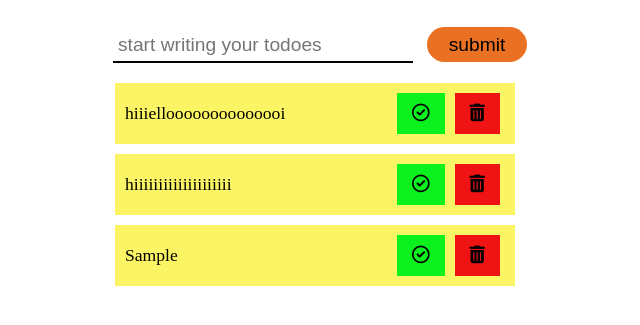
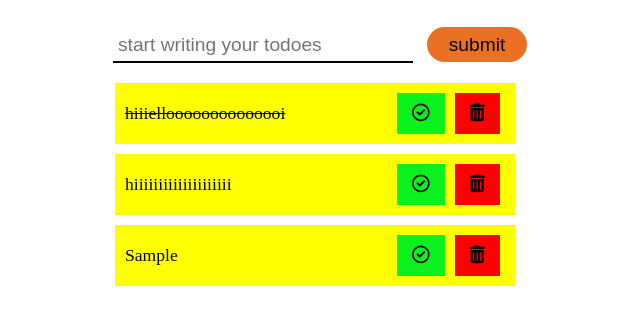
Before and after one commit to annu1245/JS-foundation, a plain HTML site: page Todo/index.html in a window 1280 px wide. Both pictures are taken after typing "Sample" into the empty fields and a click on the button "submit". Shown: the part 69-394 px from the top of the page, without its empty margins (269-909 px from the left). Drawn offline with Linux system fonts and the light colour scheme.

Commit message:
Remove and stripe todo

```diff
--- a/Todo/index.html
+++ b/Todo/index.html
@@ -17,7 +17,7 @@
             </div>
             <div id="list">
             <div class="elem">
-                <spam class="text">hiiielloooooooooooooi</spam>
+                <spam class="text textEffect">hiiielloooooooooooooi</spam>
                 <spam class="icon1"><i class="fa-regular fa-circle-check"></i></spam>
                 <spam class="icon2"><i class="fa-solid fa-trash-can"></i></spam>
             </div>
--- a/Todo/style.css
+++ b/Todo/style.css
@@ -37,7 +37,7 @@ input :focus{
 }
 
 .elem {
-    background-color: rgb(251, 244, 100);
+    background-color:yellow;
     width: 400px;
     display: flex;
     padding: 10px;
@@ -58,7 +58,7 @@ input :focus{
 }
 
 .icon2 {
-    background-color: rgb(240, 19, 19);
+    background-color: red;
     padding: 10px 15px;
     margin: 0px 5px;
     cursor: pointer;
@@ -66,3 +66,7 @@ input :focus{
 .fa-trash-can, .fa-circle-check {
     pointer-events: none;
 }
+
+.textEffect {
+    text-decoration: line-through;
+}
--- a/Todo/todo.js
+++ b/Todo/todo.js
@@ -4,14 +4,15 @@ text = document.querySelector('input');
 testbtn = document.getElementById('test');
 
 submintBtn.addEventListener("click", function() {
-    if(text.value != '') {
+    input_val = text.value.trim()
+    if(input_val != '') {
 
         elemDiv = document.createElement('div');
         elemDiv.classList.add('elem');
 
         textDiv = document.createElement('spam');
         textDiv.classList.add('text');
-        textDiv.innerText = text.value;
+        textDiv.innerText = input_val;
 
         icon1 = document.createElement('spam');
         icon1.classList.add('icon1');
@@ -26,17 +27,26 @@ submintBtn.addEventListener("click", function() {
         elemDiv.appendChild(icon2);
         listDiv.appendChild(elemDiv);
 
-        text.value = "";
-    }else {
+
+
+        document.querySelectorAll('.icon2').forEach((icon2) => {
+            icon2.addEventListener('click', (item) => {
+                test = item.target.parentElement;
+                test.remove();
+              });
+        });
+
+        document.querySelectorAll('.icon1').forEach((icon1) => {
+            icon1.addEventListener('click', (el) => {
+                fc = el.target.parentNode.firstChild;
+                fc.classList.add('textEffect');
+              });
+        });
+
+       text.value = '';
+
+
+    } else {
         alert("please write your todo")
     }
 })
-
-
-document.querySelectorAll('.icon2').forEach((icon2) => {
-    icon2.addEventListener('click', (item) => {
-        console.log(item.target.parentElement);
-        test = item.target.parentElement;
-        test.remove();
-      });
-})
```
